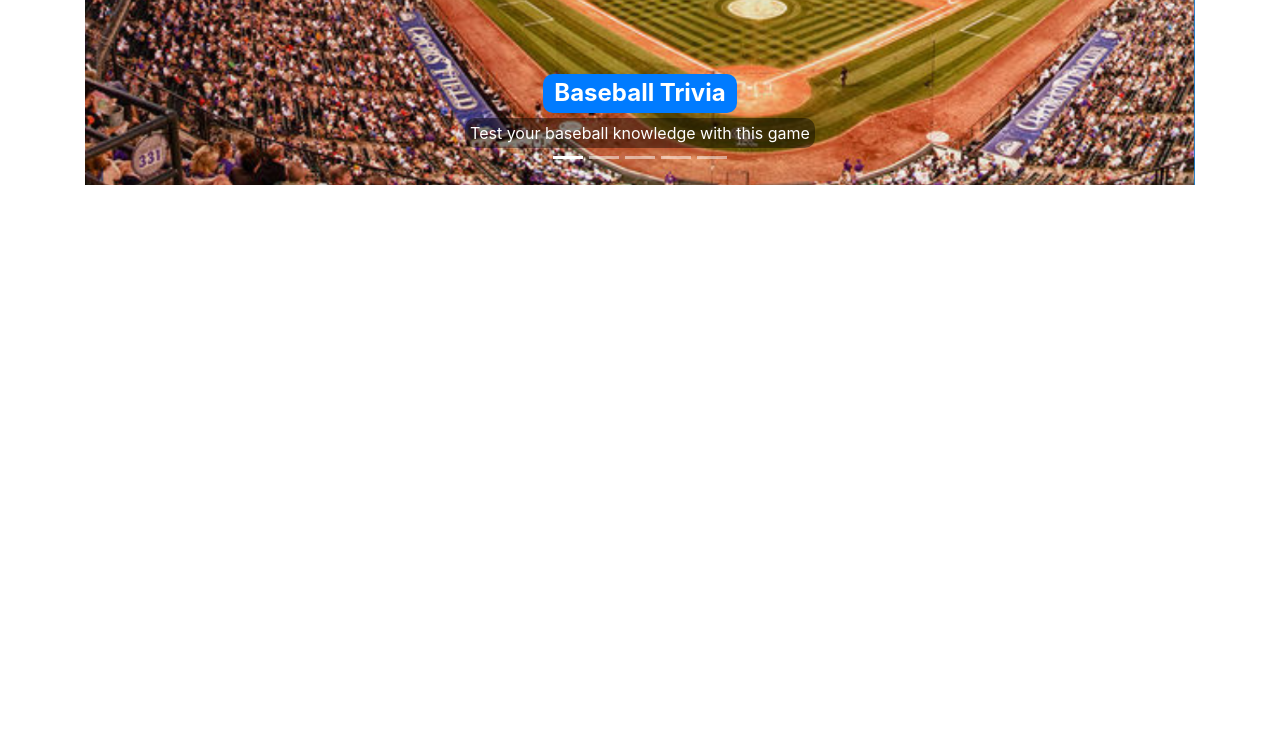
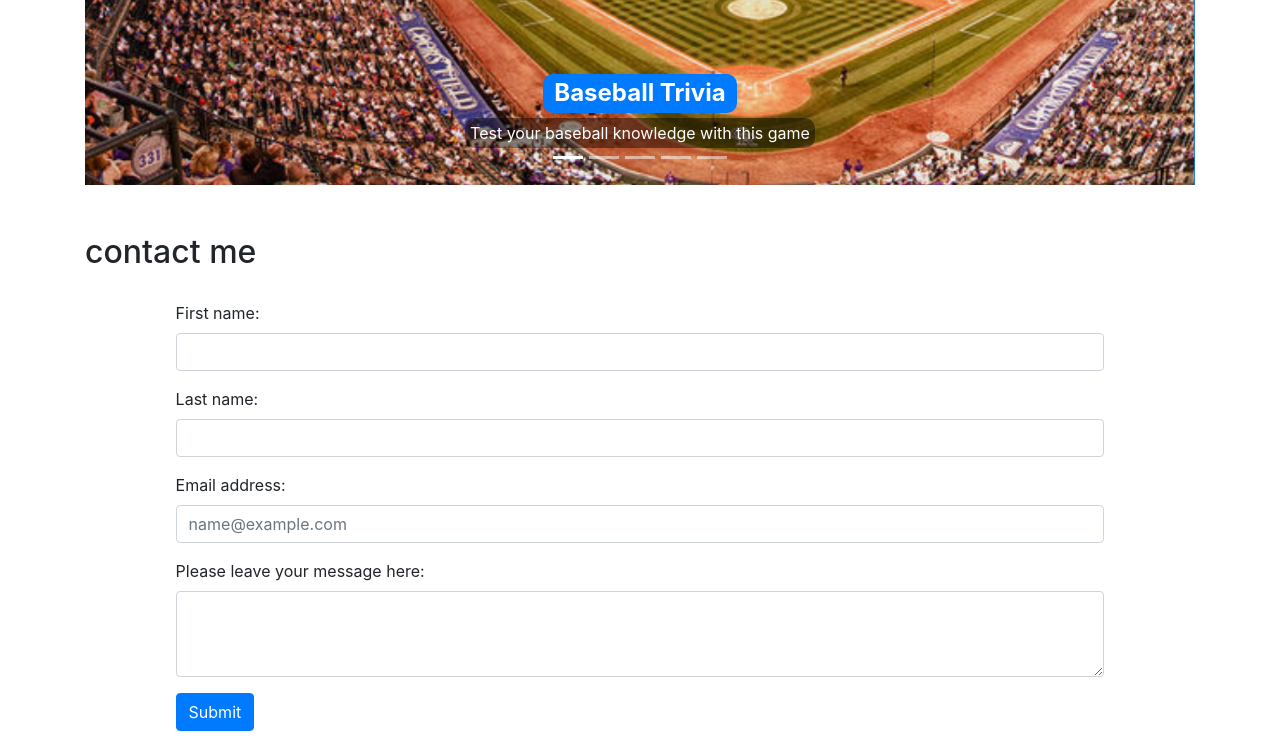
Before and after one commit to andersonboyd/portfolio, a PHP site: page / in a window 1280 px wide. Shown: the part 1358-2111 px from the top of the page. Before the commit the page ends 1543 px from the top, so only its background shows below. Run offline with PHP 8.4, Linux system fonts and the light colour scheme.

Commit message:
added contact

```diff
--- a/assets/style.css
+++ b/assets/style.css
@@ -61,6 +61,15 @@ body {
     background-color: #0056b3;
 }
 
+.contactForm {
+    width: 90%;
+    margin: 0 auto;
+    padding: 2%;
+    background-color: #ffffff;
+    border-radius: 1em;
+    flex: 1 0 auto;
+}
+
 @media only screen and (max-width: 800px){
     .wrapper{
         grid-template-columns: 1fr;
--- a/index.html
+++ b/index.html
@@ -93,8 +93,36 @@
               </div>
         </section>
         <br><br>
-        <!-- <a name="contact" class="contact"><h2>contact me</h2></a>
-        <section class="contact"></section> -->
+        <a name="contact" class="contact"><h2>contact me</h2></a>
+        <section class="contact">
+          <div class="container">
+            <div class="row">
+                <div class="col-md-12">
+                    <div class="contactForm">
+                        <form>
+                            <div class="form-group">
+                                <label for="firstName">First name: </label>
+                                <input type="email" class="form-control" id="firstName">
+                            </div>
+                            <div class="form-group">
+                                <label for="lastName">Last name: </label>
+                                <input type="password" class="form-control" id="lastName">
+                            </div>
+                            <div class="form-group">
+                                <label for="exampleFormControlInput1">Email address: </label>
+                                <input type="email" class="form-control" id="exampleFormControlInput1" placeholder="name@example.com">
+                            </div>
+                            <div class="form-group">
+                                    <label for="exampleFormControlTextarea1">Please leave your message here: </label>
+                                    <textarea class="form-control" id="exampleFormControlTextarea1" rows="3"></textarea>
+                            </div>
+                            <button type="submit" class="btn btn-primary">Submit</button>
+                        </form>
+                    </div>
+                </div>
+            </div>
+        </div>
+        </section>
         <footer class="footer"></footer>
     </div>
     <script src="https://cdnjs.cloudflare.com/ajax/libs/jquery/3.4.1/jquery.min.js" integrity="sha256-CSXorXvZcTkaix6Yvo6HppcZGetbYMGWSFlBw8HfCJo=" crossorigin="anonymous"></script>
```
